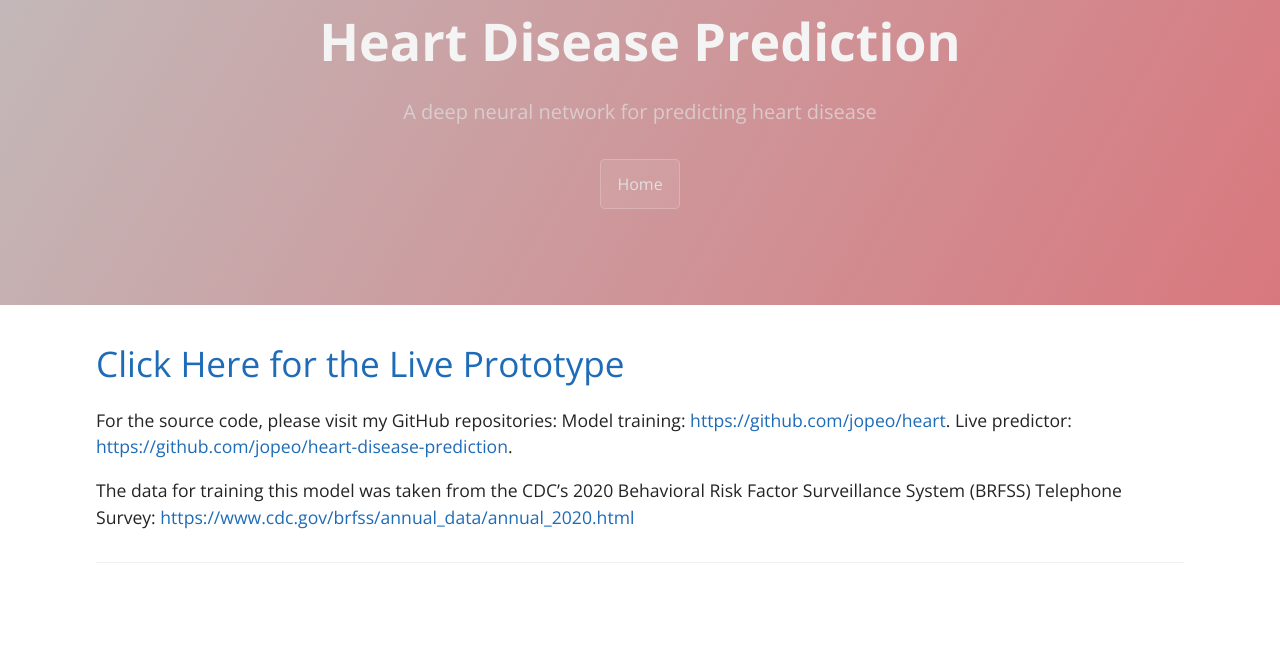
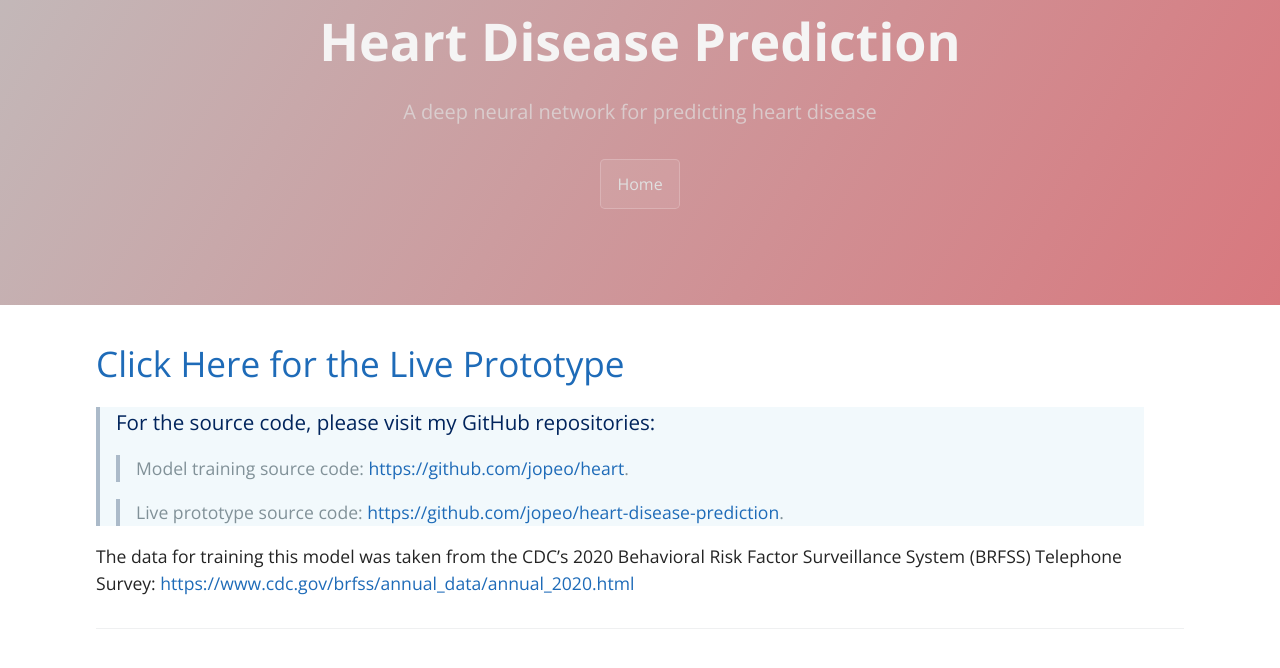
Before and after one commit to jopeo/heart, a Jekyll site: the page built from index.md, in a window 1280 px wide, cut to the strip 334-1027 px from the top of the page. Shown: the top 668 px of the strip. Built offline with Jekyll 4.4.1, drawn with Linux system fonts in a browser that asks for light colours; before the commit the page ends 961 px from its top, so only the background shows below that.

Commit message:
update index.md

```diff
--- a/index.md
+++ b/index.md
@@ -7,9 +7,10 @@ filename: index
 
 # [Click Here for the Live Prototype](http://www.heartdiseasepredictor.com){:target="_blank"}
 
-For the source code, please visit my GitHub repositories:
-Model training: [https://github.com/jopeo/heart](https://github.com/jopeo/heart/tree/master/source){:target="_blank"}.
-Live predictor: [https://github.com/jopeo/heart-disease-prediction](https://github.com/jopeo/heart-disease-prediction){:target="_blank"}.
+>### For the source code, please visit my GitHub repositories:
+>> Model training source code: [https://github.com/jopeo/heart](https://github.com/jopeo/heart/tree/master/source){:target="_blank"}.
+>
+>> Live prototype source code: [https://github.com/jopeo/heart-disease-prediction](https://github.com/jopeo/heart-disease-prediction){:target="_blank"}.
 
 The data for training this model was taken from the CDC's 2020 Behavioral Risk Factor
 Surveillance System (BRFSS) Telephone Survey: <https://www.cdc.gov/brfss/annual_data/annual_2020.html>
```
